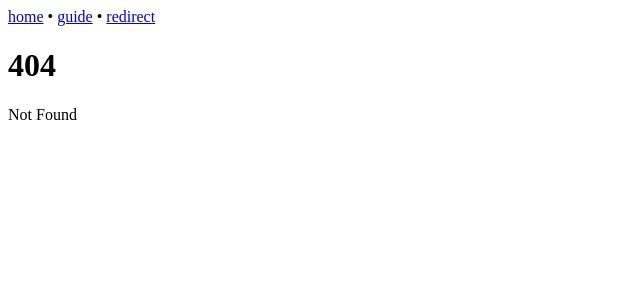
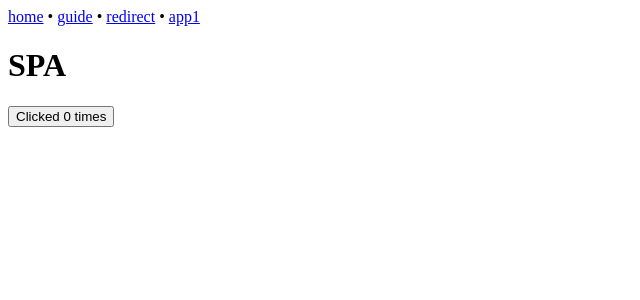
Before and after one commit to rosano/sveltekit-proof, a SvelteKit app: page /app1 in a window 1280 px wide. Before the commit this address had no page. Shown: the top 300 px of the page, without its empty margins (0-640 px from the left). Built offline with nearby package versions, Linux system fonts and the light colour scheme.

Commit message:
spec app1

```diff
--- a/src/routes/+layout.svelte
+++ b/src/routes/+layout.svelte
@@ -19,6 +19,8 @@ let { children } = $props();
 		<a href="/guide">guide</a>
 		•
 		<a href="/redirect">redirect</a>
+		•
+		<a href="/app1">app1</a>
 	</nav>
 </header>
 
--- /dev/null
+++ b/src/routes/app1/+page.svelte
@@ -0,0 +1,11 @@
+<script>
+let count = $state(0);
+
+function increment() {
+	count += 1;
+}
+</script>
+
+<h1>SPA</h1>
+
+<button onclick={increment}>Clicked {count} {count === 1 ? 'time' : 'times'}</button>
```
Also changed, not shown: src/routes/app1/tests-ui.js (added, +23 -0 lines).
